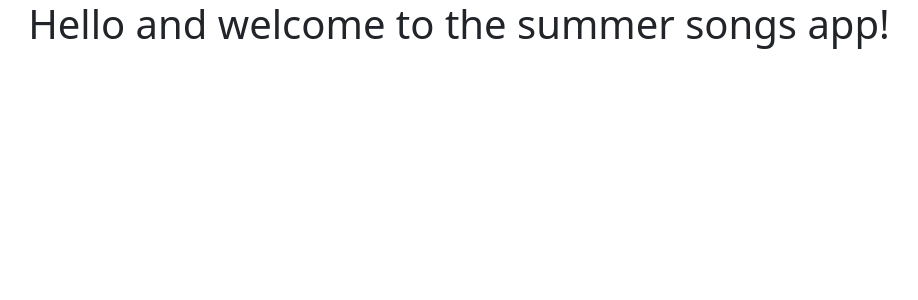
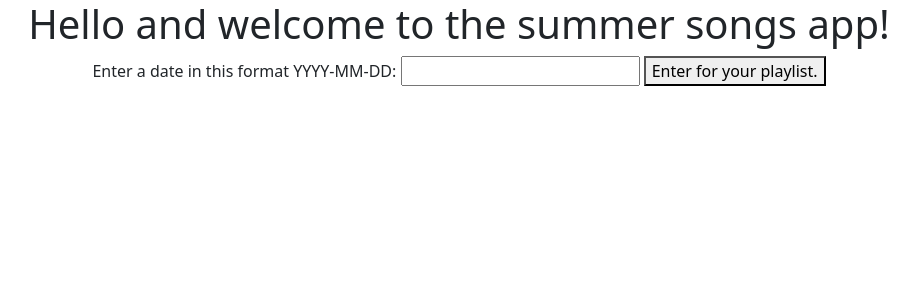
Before and after one commit to mortega2-ops/summer_song_project, a Django app: page / in a window 1280 px wide. Shown: the top 300 px of the page, without its empty margins (181-1099 px from the left). Run offline with Django 3.2, Linux system fonts and the light colour scheme.

Commit message:
obtains list by date and redirects to spotify

```diff
--- /dev/null
+++ b/summer_song_project/summer_song_app/forms.py
@@ -0,0 +1,5 @@
+from django import forms
+
+
+class GetYearForm(forms.Form):
+    post = forms.CharField()
--- a/summer_song_project/summer_song_app/templates/summer_song_app/home.html
+++ b/summer_song_project/summer_song_app/templates/summer_song_app/home.html
@@ -10,6 +10,14 @@
 <body>
 <div class="container text-center">
     <h1> Hello and welcome to the summer songs app!</h1>
+
+<form action="/getsongs/ " >
+<!--    cross site request forgery token -->
+    {% csrf_token %}
+    <label for="end_date">Enter a date in this format YYYY-MM-DD: </label>
+    <input id="end_date" type="text" name="end_date">
+    <button type="submit">Enter for your playlist.</button>
+</form>
 </div>
 </body>
 </html>
--- a/summer_song_project/summer_song_app/views.py
+++ b/summer_song_project/summer_song_app/views.py
@@ -1,7 +1,74 @@
 from django.shortcuts import render
+from bs4 import BeautifulSoup
+import requests
+import spotipy
+from spotipy.oauth2 import SpotifyOAuth
+
+
+SPOTIPY_CLIENT_ID = '08506e7f1b51411394c3b98565732d1f'
+SPOTIPY_CLIENT_SECRET = 'e8aa11e748db461fa385548eb742f238'
+
 
 # Create your views here.
 
 
 def home(request):
     return render(request, "summer_song_app/home.html")
+
+
+def get_name(request):
+    # if this is a POST request we need to process the form data
+    if request.method == 'POST':
+        # create a form instance and populate it with data from the request:
+        form = NameForm(request.POST)
+        # check whether it's valid:
+        if form.is_valid():
+            # process the data in form.cleaned_data as required
+            # ...
+            # redirect to a new URL:
+            return HttpResponseRedirect('/thanks/')
+
+    # if a GET (or any other method) we'll create a blank form
+    else:
+        form = NameForm()
+
+    return render(request, 'name.html', {'form': form})
+
+
+def getsongs(request):
+    # end_date = input('What date would you like to go to? (Birthdate? '
+    #                  'Type the date in this format:  YYYY-MM-DD: ')
+
+    # def get(self, request):
+    #     form = GetYearForm()
+    #     return render(request, )
+
+    desired_date = request.GET.get('end_date', '2021-06-15')
+    response = requests.get("https://www.billboard.com/charts/hot-100/" + desired_date)
+
+    soup = BeautifulSoup(response.text, 'html.parser')
+    song_names_spans = soup.find_all("span", class_="chart-element__information__song text--truncate color--primary")
+    song_names = [song.getText() for song in song_names_spans]
+
+    print(soup.prettify())
+    print(song_names)
+
+    scope = "user-library-read"
+    sp = spotipy.Spotify(
+        auth_manager=SpotifyOAuth(
+            client_id=SPOTIPY_CLIENT_ID,
+            client_secret=SPOTIPY_CLIENT_SECRET,
+            redirect_uri="https://example.com",
+            scope="playlist-modify-private",
+            show_dialog=True,
+            cache_path="token.txt"
+        ))
+
+    user_id = sp.current_user()["id"]
+
+    song_uris = []
+    year = desired_date.split("-")[0]
+    for song in song_names:
+        result = sp.search(q=f"track: {song} year: {year}", type="track")
+
+    return render(request, "summer_song_app/getsongs.html", {'desired_date': chosen_date})
--- a/summer_song_project/summer_song_project/urls.py
+++ b/summer_song_project/summer_song_project/urls.py
@@ -19,5 +19,6 @@ from summer_song_app import views
 
 urlpatterns = [
     path('admin/', admin.site.urls),
-    path('', views.home, name='home')
+    path('', views.home, name='home'),
+    path('getsongs/', views.getsongs, name='getsongs'),
 ]
```
Also changed, not shown: summer_song_project/summer_song_app/templates/summer_song_app/getsongs.html (added, +9 -0 lines).
